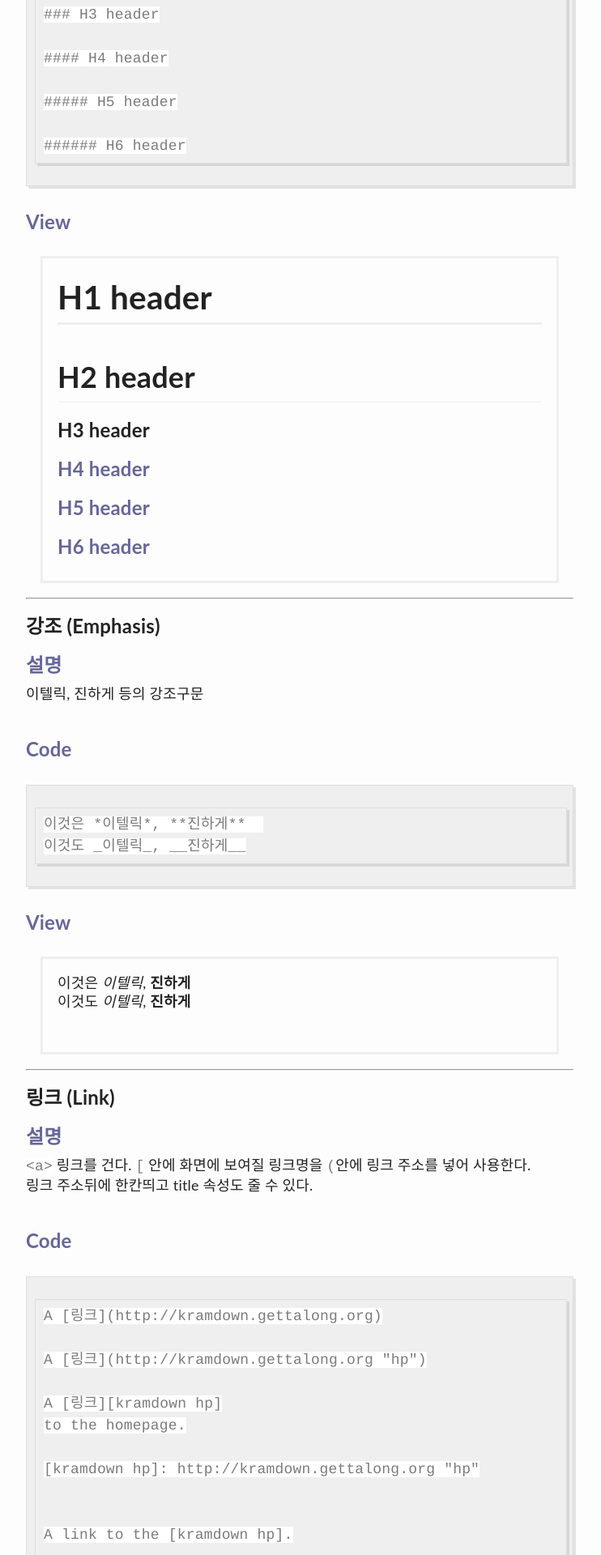
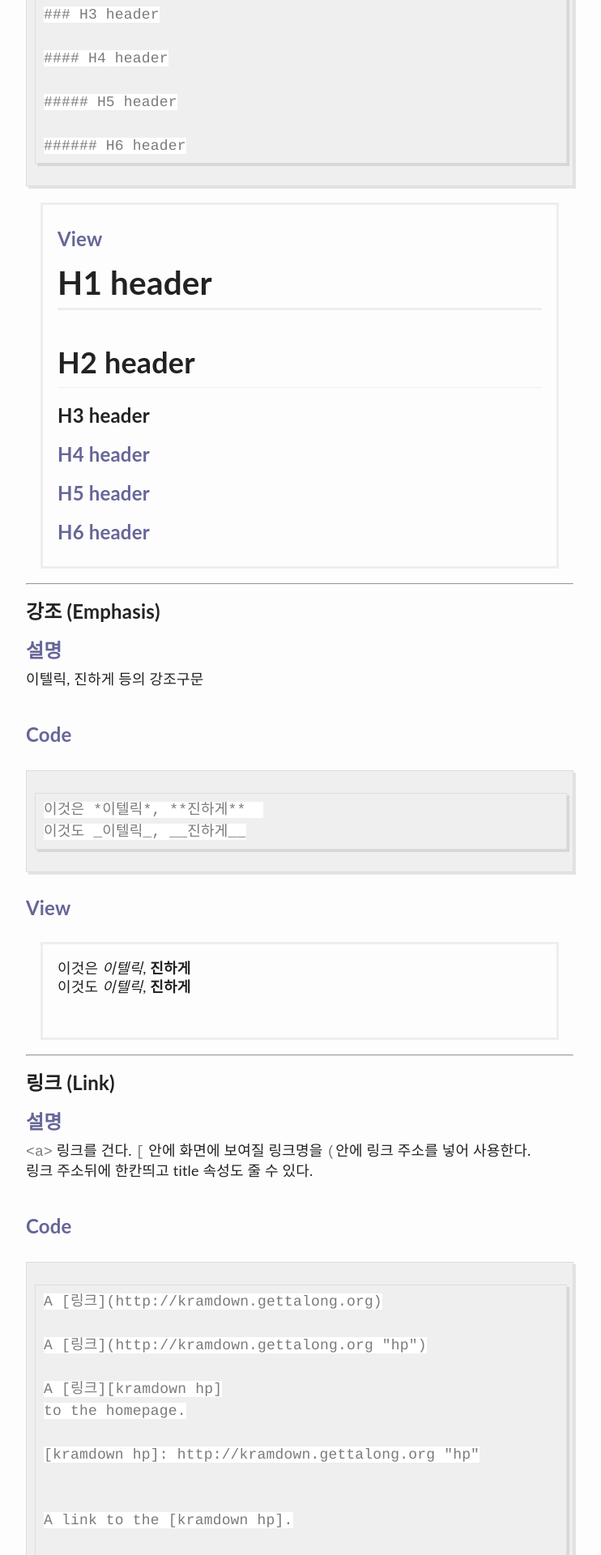
Before and after one commit to gjchoi/gjchoi.bak, a Jekyll site: the page built from _posts/2016-02-21-Kramdown(마크다운)-사용법.md, in a window 1280 px wide. Shown: the part 2335-4255 px from the top of the page at 81% size, without its empty margins (270-1012 px from the left). Built offline with Jekyll 4.4.1, drawn with Linux system fonts in a browser that asks for light colours; comment, search, counter and statistics services are not loaded.

Commit message:
Update 2016-02-21-Kramdown(마크다운)-사용법.md

```diff
--- a/_posts/2016-02-21-Kramdown(마크다운)-사용법.md
+++ b/_posts/2016-02-21-Kramdown(마크다운)-사용법.md
@@ -56,7 +56,8 @@
 </div>
 * * *
 
-
+<div class="block">
+<div class="code">
 ### 헤더2 (Headers)
 
 #### 설명
@@ -77,10 +78,11 @@
 
 ###### H6 header
 ~~~
+</div>
 
+<div class="view">
 #### View
 
-<div class="view">
 # H1 header
 
 ## H2 header
@@ -94,6 +96,7 @@
 ###### H6 header
 </div>
 * * *
+</div>
 
 
 
```
